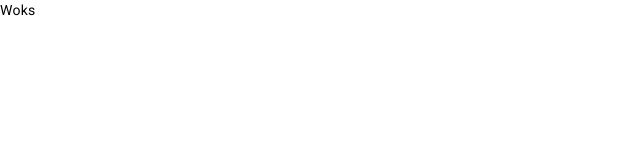
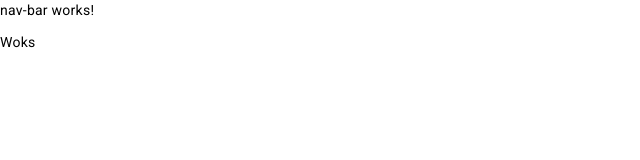
Before and after one commit to andersonhsporto/user-front, an Angular app: page / in a window 1280 px wide. Shown: the top 160 px of the page, without its empty margins (0-640 px from the left). Built offline with nearby package versions, Linux system fonts and the light colour scheme.

Commit message:
Add: nav bar

```diff
--- a/src/app/app.component.html
+++ b/src/app/app.component.html
@@ -1,3 +1,5 @@
 <body>
+  <app-nav-bar></app-nav-bar>
   <p>Woks</p>
+  <router-outlet></router-outlet>
 </body>
--- /dev/null
+++ b/src/app/shared/nav-bar/nav-bar.component.html
@@ -0,0 +1 @@
+<p>nav-bar works!</p>
```
Also changed, not shown: src/app/app.module.ts (+6 -11 lines), src/app/feature/user/user.module.ts (added, +12 -0 lines), src/app/shared/nav-bar/nav-bar.component.ts (added, +10 -0 lines), src/app/shared/shared.module.ts (added, +10 -0 lines), src/app/shared/nav-bar/nav-bar.component.css (added), 1 other file (tests, documents, lock files or other folders).
